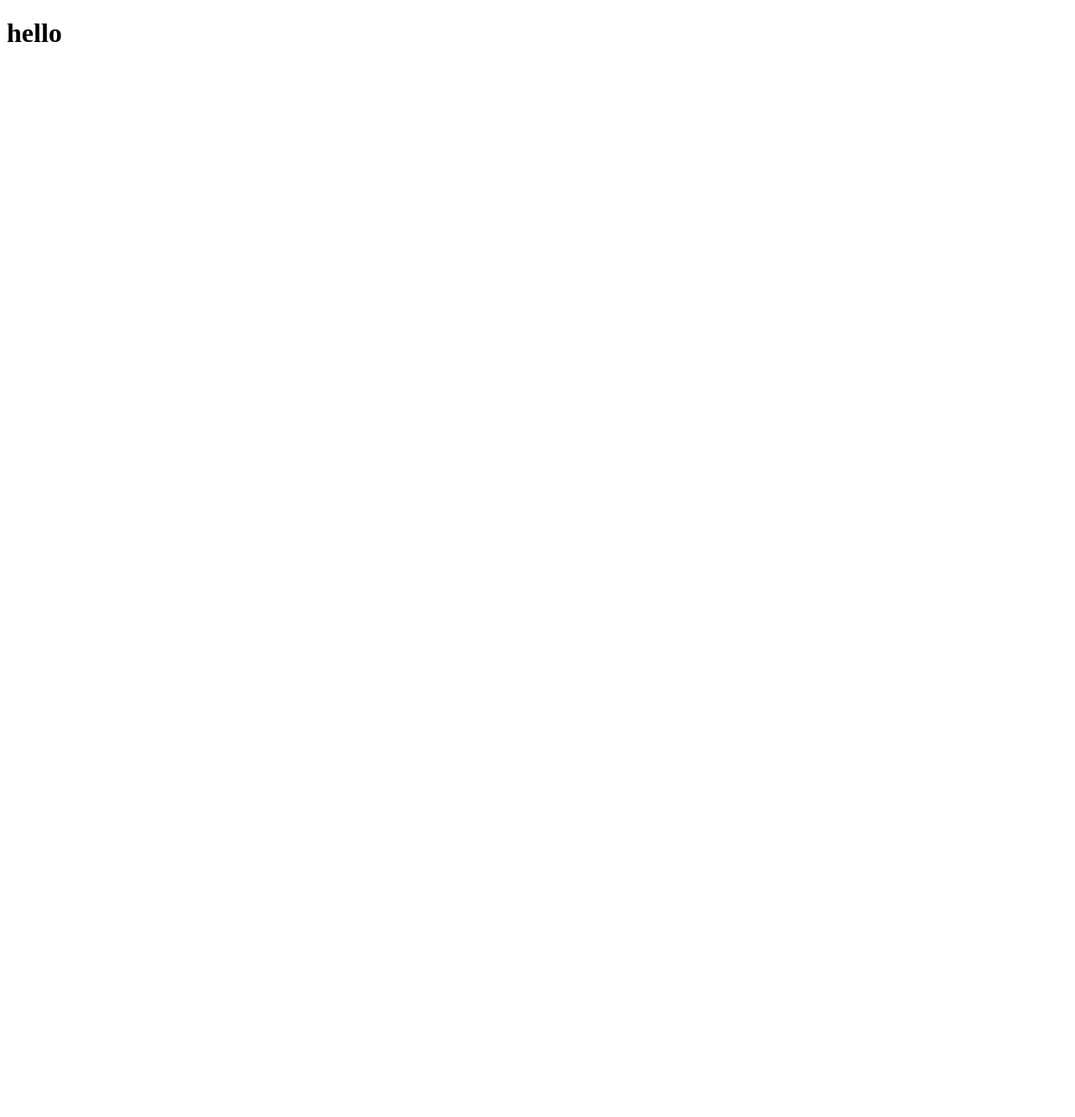
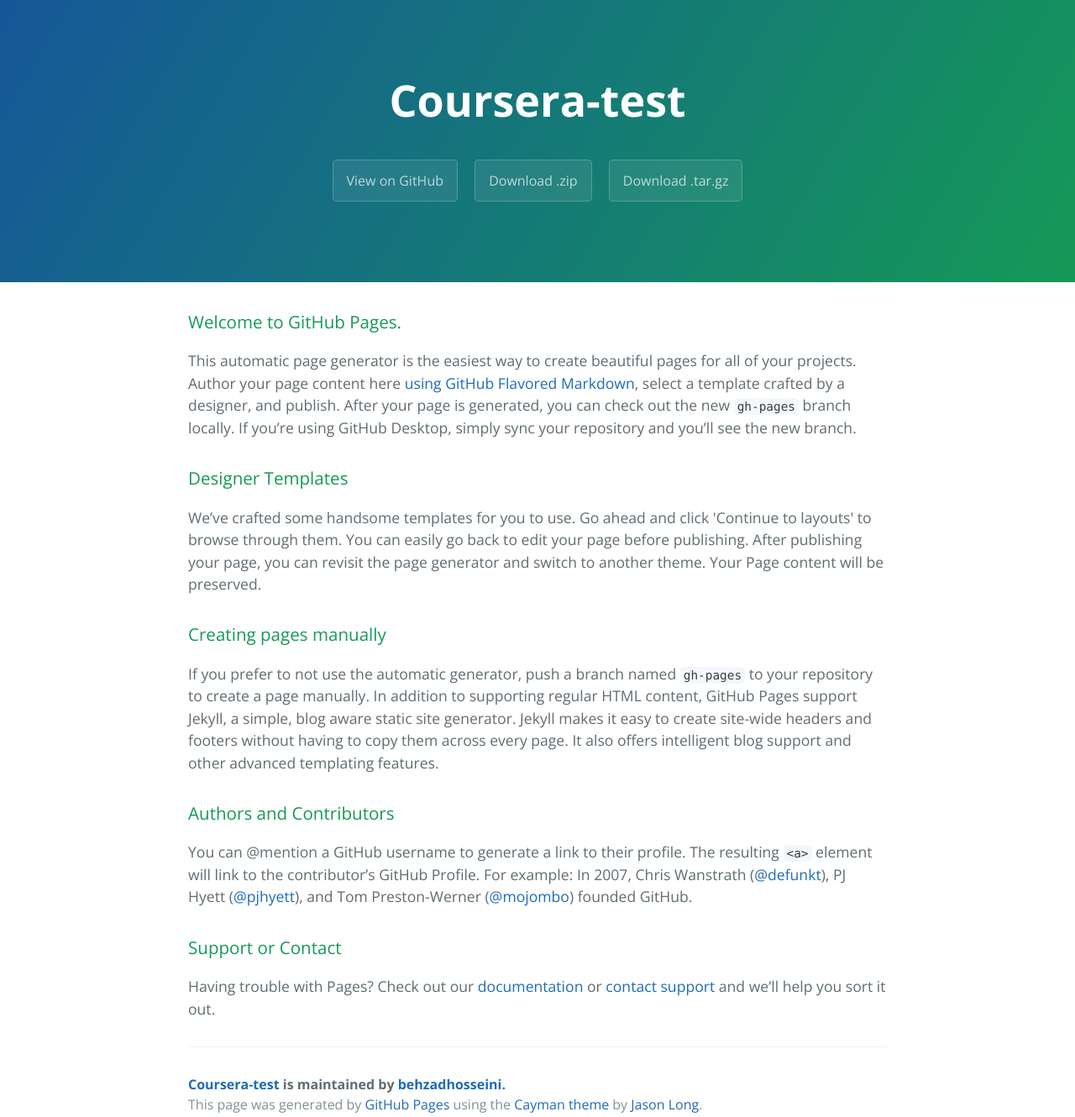
Before and after one commit to behzadhosseini/coursera-test, a plain HTML site: page index.html in a window 1280 px wide. Shown: the whole page at 84% size. Before the commit the page ends 800 px from the top, so only its background shows below. Drawn offline with nearby package versions, Linux system fonts and the light colour scheme.

Commit message:
Create gh-pages branch via GitHub

```diff
--- a/index.html
+++ b/index.html
@@ -1,9 +1,57 @@
 <!DOCTYPE html>
-<html>
-<head>
-	<title>Hello corsera</title>
-</head>
-<body>
-<h1> hello</h1>
-</body>
+<html lang="en-us">
+  <head>
+    <meta charset="UTF-8">
+    <title>Coursera-test by behzadhosseini</title>
+    <meta name="viewport" content="width=device-width, initial-scale=1">
+    <link rel="stylesheet" type="text/css" href="stylesheets/normalize.css" media="screen">
+    <link href='https://fonts.googleapis.com/css?family=Open+Sans:400,700' rel='stylesheet' type='text/css'>
+    <link rel="stylesheet" type="text/css" href="stylesheets/stylesheet.css" media="screen">
+    <link rel="stylesheet" type="text/css" href="stylesheets/github-light.css" media="screen">
+  </head>
+  <body>
+    <section class="page-header">
+      <h1 class="project-name">Coursera-test</h1>
+      <h2 class="project-tagline"></h2>
+      <a href="https://github.com/behzadhosseini/coursera-test" class="btn">View on GitHub</a>
+      <a href="https://github.com/behzadhosseini/coursera-test/zipball/master" class="btn">Download .zip</a>
+      <a href="https://github.com/behzadhosseini/coursera-test/tarball/master" class="btn">Download .tar.gz</a>
+    </section>
+
+    <section class="main-content">
+      <h3>
+<a id="welcome-to-github-pages" class="anchor" href="#welcome-to-github-pages" aria-hidden="true"><span aria-hidden="true" class="octicon octicon-link"></span></a>Welcome to GitHub Pages.</h3>
+
+<p>This automatic page generator is the easiest way to create beautiful pages for all of your projects. Author your page content here <a href="https://guides.github.com/features/mastering-markdown/">using GitHub Flavored Markdown</a>, select a template crafted by a designer, and publish. After your page is generated, you can check out the new <code>gh-pages</code> branch locally. If you’re using GitHub Desktop, simply sync your repository and you’ll see the new branch.</p>
+
+<h3>
+<a id="designer-templates" class="anchor" href="#designer-templates" aria-hidden="true"><span aria-hidden="true" class="octicon octicon-link"></span></a>Designer Templates</h3>
+
+<p>We’ve crafted some handsome templates for you to use. Go ahead and click 'Continue to layouts' to browse through them. You can easily go back to edit your page before publishing. After publishing your page, you can revisit the page generator and switch to another theme. Your Page content will be preserved.</p>
+
+<h3>
+<a id="creating-pages-manually" class="anchor" href="#creating-pages-manually" aria-hidden="true"><span aria-hidden="true" class="octicon octicon-link"></span></a>Creating pages manually</h3>
+
+<p>If you prefer to not use the automatic generator, push a branch named <code>gh-pages</code> to your repository to create a page manually. In addition to supporting regular HTML content, GitHub Pages support Jekyll, a simple, blog aware static site generator. Jekyll makes it easy to create site-wide headers and footers without having to copy them across every page. It also offers intelligent blog support and other advanced templating features.</p>
+
+<h3>
+<a id="authors-and-contributors" class="anchor" href="#authors-and-contributors" aria-hidden="true"><span aria-hidden="true" class="octicon octicon-link"></span></a>Authors and Contributors</h3>
+
+<p>You can @mention a GitHub username to generate a link to their profile. The resulting <code>&lt;a&gt;</code> element will link to the contributor’s GitHub Profile. For example: In 2007, Chris Wanstrath (<a href="https://github.com/defunkt" class="user-mention">@defunkt</a>), PJ Hyett (<a href="https://github.com/pjhyett" class="user-mention">@pjhyett</a>), and Tom Preston-Werner (<a href="https://github.com/mojombo" class="user-mention">@mojombo</a>) founded GitHub.</p>
+
+<h3>
+<a id="support-or-contact" class="anchor" href="#support-or-contact" aria-hidden="true"><span aria-hidden="true" class="octicon octicon-link"></span></a>Support or Contact</h3>
+
+<p>Having trouble with Pages? Check out our <a href="https://help.github.com/pages">documentation</a> or <a href="https://github.com/contact">contact support</a> and we’ll help you sort it out.</p>
+
+      <footer class="site-footer">
+        <span class="site-footer-owner"><a href="https://github.com/behzadhosseini/coursera-test">Coursera-test</a> is maintained by <a href="https://github.com/behzadhosseini">behzadhosseini</a>.</span>
+
+        <span class="site-footer-credits">This page was generated by <a href="https://pages.github.com">GitHub Pages</a> using the <a href="https://github.com/jasonlong/cayman-theme">Cayman theme</a> by <a href="https://twitter.com/jasonlong">Jason Long</a>.</span>
+      </footer>
+
+    </section>
+
+
+  </body>
 </html>
```
